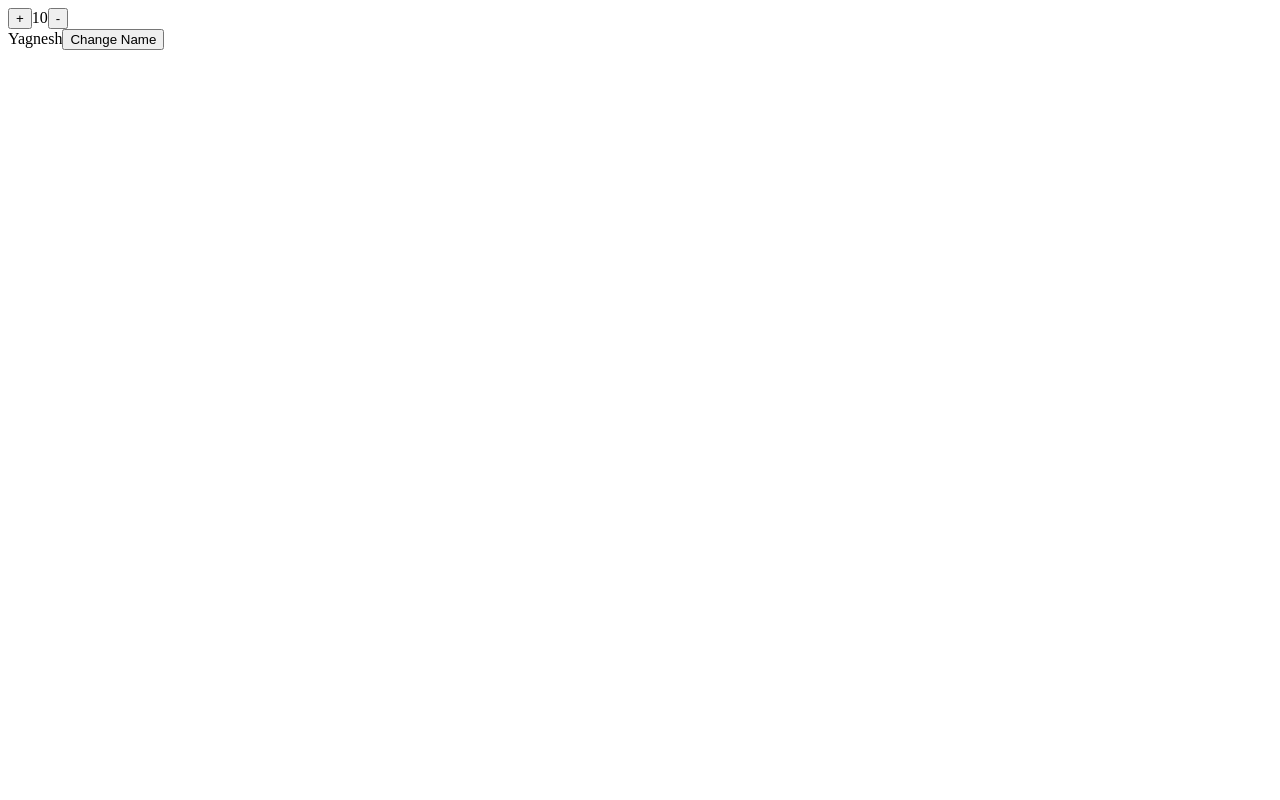
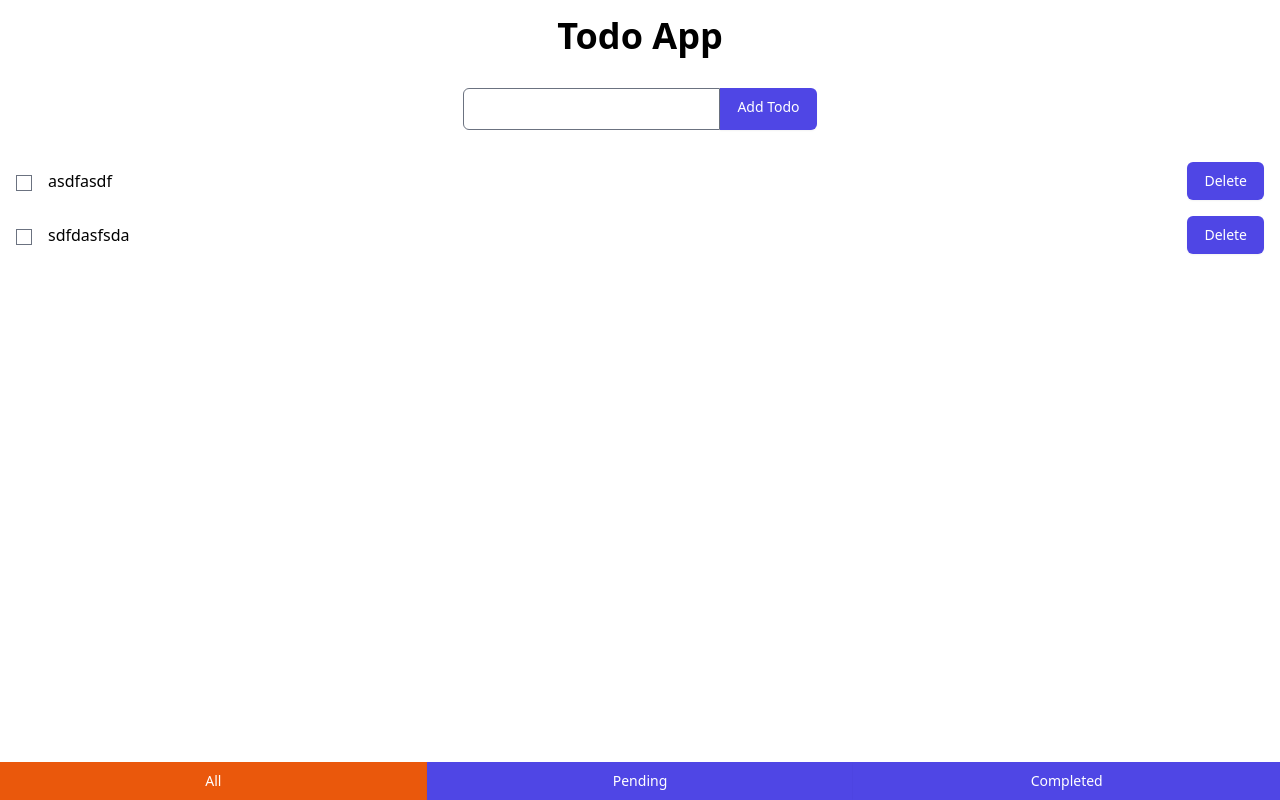
Before and after one commit to the-special-character/js-react-co-buffer, a React app: page / in a window 1280 px wide. Built offline with nearby package versions, Linux system fonts and the light colour scheme; data requests are answered from the project's data file.

Commit message:
completed todo app

```diff
--- a/db.json
+++ b/db.json
@@ -2,28 +2,13 @@
   "todoList": [
     {
       "text": "asdfasdf",
-      "isDone": true,
-      "id": 20
+      "isDone": false,
+      "id": 24
     },
     {
-      "text": "adfasdf",
-      "isDone": true,
-      "id": 21
-    },
-    {
-      "text": "asdfads",
+      "text": "sdfdasfsda",
       "isDone": false,
-      "id": 22
-    },
-    {
-      "text": "asdf",
-      "isDone": false,
-      "id": 23
-    },
-    {
-      "text": "asdfasdf",
-      "isDone": false,
-      "id": 24
+      "id": 25
     }
   ]
 }
--- a/src/app.jsx
+++ b/src/app.jsx
@@ -1,4 +1,10 @@
-import React, { PureComponent, createRef } from 'react';
+import React, {
+  useCallback,
+  useEffect,
+  useMemo,
+  useRef,
+  useState,
+} from 'react';
 import './style.scss';
 import './todo.scss';
 import TodoForm from './todoForm';
@@ -36,30 +42,23 @@ const errorState = ({
     return x;
   });
 
-export default class App extends PureComponent {
-  state = {
-    todoList: [],
-    filterStatus: 'all',
-    appState: [],
-  };
+export default function App() {
+  const [todoList, setTodoList] = useState([]);
+  const [filterStatus, setFilterStatus] = useState('all');
+  const [appState, setAppState] = useState([]);
+  const todoTextRef = useRef();
 
-  todoTextRef = createRef();
-
-  componentDidMount() {
-    this.loadTodo('all');
-  }
-
-  loadTodo = async (filterStatus) => {
+  const loadTodo = useCallback(async (ft) => {
     const type = 'LOAD_TODO';
     try {
-      this.setState(({ appState }) => ({
-        appState: requestState({ appState, type }),
-      }));
+      setAppState((val) =>
+        requestState({ appState: val, type }),
+      );
 
       let params = {};
-      if (filterStatus !== 'all') {
+      if (ft !== 'all') {
         params = {
-          isDone: filterStatus === 'completed',
+          isDone: ft === 'completed',
         };
       }
 
@@ -67,60 +66,55 @@ export default class App extends PureComponent {
         params,
       });
 
-      console.log(res.data);
+      setTodoList(res.data);
+      setFilterStatus(ft);
+      setAppState((val) =>
+        successState({ appState: val, type }),
+      );
+    } catch (error) {
+      setAppState((val) =>
+        errorState({ appState: val, type, error }),
+      );
+    }
+  }, []);
 
-      this.setState(({ appState }) => ({
-        todoList: res.data,
-        filterStatus,
-        appState: successState({ appState, type }),
-      }));
-    } catch (error) {
-      this.setState(({ appState }) => ({
-        appState: errorState({ appState, type, error }),
-      }));
-    }
-  };
-
-  addTodo = async (event) => {
+  const addTodo = useCallback(async (event) => {
     event.preventDefault();
     const type = 'ADD_TODO';
     try {
-      this.setState(({ appState }) => ({
-        appState: requestState({ appState, type }),
-      }));
+      setAppState((val) =>
+        requestState({ appState: val, type }),
+      );
 
       const res = await axiosInstance.post('todoList', {
-        text: this.todoTextRef.current.value,
+        text: todoTextRef.current.value,
         isDone: false,
       });
 
-      this.setState(
-        ({ todoList, appState }) => ({
-          todoList: [...todoList, res.data],
-          appState: successState({ appState, type }),
-        }),
-        () => {
-          this.todoTextRef.current.value = '';
-        },
+      setTodoList((val) => [...val, res.data]);
+      setAppState((val) =>
+        successState({ appState: val, type }),
       );
+
+      todoTextRef.current.value = '';
     } catch (error) {
-      this.setState(({ appState }) => ({
-        appState: errorState({ appState, type, error }),
-      }));
+      setAppState((val) =>
+        errorState({ appState: val, type, error }),
+      );
     }
-  };
+  }, []);
 
-  updateTodo = async (item) => {
+  const updateTodo = useCallback(async (item) => {
     const type = 'UPDATE_TODO';
     const loadingId = item.id;
     try {
-      this.setState(({ appState }) => ({
-        appState: requestState({
-          appState,
+      setAppState((val) =>
+        requestState({
+          appState: val,
           type,
           loadingId,
         }),
-      }));
+      );
 
       const res = await axiosInstance.put(
         `todoList/${item.id}`,
@@ -130,93 +124,100 @@ export default class App extends PureComponent {
         },
       );
 
-      this.setState(({ todoList, appState }) => {
-        const index = todoList.findIndex(
+      setTodoList((val) => {
+        const index = val.findIndex(
           (x) => x.id === item.id,
         );
-        return {
-          todoList: [
-            ...todoList.slice(0, index),
+        return [
+          ...val.slice(0, index),
           res.data,
-            ...todoList.slice(index + 1),
-          ],
-          appState: successState({
-            appState,
+          ...val.slice(index + 1),
+        ];
+      });
+
+      setAppState((val) =>
+        successState({
+          appState: val,
           type,
           loadingId,
         }),
-        };
-      });
+      );
     } catch (error) {
-      this.setState(({ appState }) => ({
-        appState: errorState({
-          appState,
+      setAppState((val) =>
+        errorState({
+          appState: val,
           type,
           error,
           loadingId,
         }),
-      }));
+      );
     }
-  };
+  }, []);
 
-  deleteTodo = async (item) => {
+  const deleteTodo = useCallback(async (item) => {
     const type = 'DELETE_TODO';
     const loadingId = item.id;
     try {
-      this.setState(({ appState }) => ({
-        appState: requestState({
-          appState,
+      setAppState((val) =>
+        requestState({
+          appState: val,
           type,
           loadingId,
         }),
-      }));
+      );
       await axiosInstance.delete(`todoList/${item.id}`);
 
-      this.setState(({ todoList, appState }) => {
-        const index = todoList.findIndex(
+      setTodoList((val) => {
+        const index = val.findIndex(
           (x) => x.id === item.id,
         );
-        return {
-          todoList: [
-            ...todoList.slice(0, index),
-            ...todoList.slice(index + 1),
-          ],
-          appState: successState({
-            appState,
+        return [
+          ...val.slice(0, index),
+          ...val.slice(index + 1),
+        ];
+      });
+
+      setAppState((val) =>
+        successState({
+          appState: val,
           type,
           loadingId,
         }),
-        };
-      });
+      );
     } catch (error) {
-      this.setState(({ appState }) => ({
-        appState: errorState({
-          appState,
+      setAppState((val) =>
+        errorState({
+          appState: val,
           type,
           error,
           loadingId,
         }),
-      }));
+      );
     }
-  };
+  }, []);
 
-  render() {
-    const { todoList, filterStatus, appState } = this.state;
+  useEffect(() => {
+    loadTodo('all');
+  }, [loadTodo]);
 
-    const loadTodoState = appState.find(
-      (x) => x.type === 'LOAD_TODO',
+  const loadTodoState = useMemo(
+    () => appState.find((x) => x.type === 'LOAD_TODO'),
+    [appState],
   );
 
-    const addTodoState = appState.find(
-      (x) => x.type === 'ADD_TODO',
+  const addTodoState = useMemo(
+    () => appState.find((x) => x.type === 'ADD_TODO'),
+    [appState],
   );
 
-    const updateTodoState = appState.filter(
-      (x) => x.type === 'UPDATE_TODO',
+  const updateTodoState = useMemo(
+    () => appState.filter((x) => x.type === 'UPDATE_TODO'),
+    [appState],
   );
 
-    const deleteTodoState = appState.filter(
-      (x) => x.type === 'DELETE_TODO',
+  const deleteTodoState = useMemo(
+    () => appState.filter((x) => x.type === 'DELETE_TODO'),
+    [appState],
   );
 
   if (loadTodoState?.status === 'REQUEST') {
@@ -231,16 +232,16 @@ export default class App extends PureComponent {
     <div className="todo">
       <h1 className="todo__title">Todo App</h1>
       <TodoForm
-          addTodo={this.addTodo}
-          ref={this.todoTextRef}
+        addTodo={addTodo}
+        ref={todoTextRef}
         addTodoState={addTodoState}
       />
       <div className="todo__list">
         {todoList.length > 0 && (
           <TodoList
             todoList={todoList}
-              updateTodo={this.updateTodo}
-              deleteTodo={this.deleteTodo}
+            updateTodo={updateTodo}
+            deleteTodo={deleteTodo}
             updateTodoState={updateTodoState}
             deleteTodoState={deleteTodoState}
           />
@@ -248,9 +249,227 @@ export default class App extends PureComponent {
       </div>
       <TodoFilter
         filterStatus={filterStatus}
-          filterTodo={this.loadTodo}
+        filterTodo={loadTodo}
       />
     </div>
   );
 }
-}
+
+// export default class App extends PureComponent {
+//   state = {
+//     todoList: [],
+//     filterStatus: 'all',
+//     appState: [],
+//   };
+
+//   todoTextRef = createRef();
+
+//   componentDidMount() {
+//     this.loadTodo('all');
+//   }
+
+//   loadTodo = async (filterStatus) => {
+//     const type = 'LOAD_TODO';
+//     try {
+//       this.setState(({ appState }) => ({
+//         appState: requestState({ appState, type }),
+//       }));
+
+//       let params = {};
+//       if (filterStatus !== 'all') {
+//         params = {
+//           isDone: filterStatus === 'completed',
+//         };
+//       }
+
+//       const res = await axiosInstance.get('todoList', {
+//         params,
+//       });
+
+//       console.log(res.data);
+
+//       this.setState(({ appState }) => ({
+//         todoList: res.data,
+//         filterStatus,
+//         appState: successState({ appState, type }),
+//       }));
+//     } catch (error) {
+//       this.setState(({ appState }) => ({
+//         appState: errorState({ appState, type, error }),
+//       }));
+//     }
+//   };
+
+//   addTodo = async (event) => {
+//     event.preventDefault();
+//     const type = 'ADD_TODO';
+//     try {
+//       this.setState(({ appState }) => ({
+//         appState: requestState({ appState, type }),
+//       }));
+
+//       const res = await axiosInstance.post('todoList', {
+//         text: this.todoTextRef.current.value,
+//         isDone: false,
+//       });
+
+//       this.setState(
+//         ({ todoList, appState }) => ({
+//           todoList: [...todoList, res.data],
+//           appState: successState({ appState, type }),
+//         }),
+//         () => {
+//           this.todoTextRef.current.value = '';
+//         },
+//       );
+//     } catch (error) {
+//       this.setState(({ appState }) => ({
+//         appState: errorState({ appState, type, error }),
+//       }));
+//     }
+//   };
+
+//   updateTodo = async (item) => {
+//     const type = 'UPDATE_TODO';
+//     const loadingId = item.id;
+//     try {
+//       this.setState(({ appState }) => ({
+//         appState: requestState({
+//           appState,
+//           type,
+//           loadingId,
+//         }),
+//       }));
+
+//       const res = await axiosInstance.put(
+//         `todoList/${item.id}`,
+//         {
+//           ...item,
+//           isDone: !item.isDone,
+//         },
+//       );
+
+//       this.setState(({ todoList, appState }) => {
+//         const index = todoList.findIndex(
+//           (x) => x.id === item.id,
+//         );
+//         return {
+//           todoList: [
+//             ...todoList.slice(0, index),
+//             res.data,
+//             ...todoList.slice(index + 1),
+//           ],
+//           appState: successState({
+//             appState,
+//             type,
+//             loadingId,
+//           }),
+//         };
+//       });
+//     } catch (error) {
+//       this.setState(({ appState }) => ({
+//         appState: errorState({
+//           appState,
+//           type,
+//           error,
+//           loadingId,
+//         }),
+//       }));
+//     }
+//   };
+
+//   deleteTodo = async (item) => {
+//     const type = 'DELETE_TODO';
+//     const loadingId = item.id;
+//     try {
+//       this.setState(({ appState }) => ({
+//         appState: requestState({
+//           appState,
+//           type,
+//           loadingId,
+//         }),
+//       }));
+//       await axiosInstance.delete(`todoList/${item.id}`);
+
+//       this.setState(({ todoList, appState }) => {
+//         const index = todoList.findIndex(
+//           (x) => x.id === item.id,
+//         );
+//         return {
+//           todoList: [
+//             ...todoList.slice(0, index),
+//             ...todoList.slice(index + 1),
+//           ],
+//           appState: successState({
+//             appState,
+//             type,
+//             loadingId,
+//           }),
+//         };
+//       });
+//     } catch (error) {
+//       this.setState(({ appState }) => ({
+//         appState: errorState({
+//           appState,
+//           type,
+//           error,
+//           loadingId,
+//         }),
+//       }));
+//     }
+//   };
+
+//   render() {
+//     const { todoList, filterStatus, appState } = this.state;
+
+//     const loadTodoState = appState.find(
+//       (x) => x.type === 'LOAD_TODO',
+//     );
+
+//     const addTodoState = appState.find(
+//       (x) => x.type === 'ADD_TODO',
+//     );
+
+//     const updateTodoState = appState.filter(
+//       (x) => x.type === 'UPDATE_TODO',
+//     );
+
+//     const deleteTodoState = appState.filter(
+//       (x) => x.type === 'DELETE_TODO',
+//     );
+
+//     if (loadTodoState?.status === 'REQUEST') {
+//       return <h1>Loading...</h1>;
+//     }
+
+//     if (loadTodoState?.status === 'ERROR') {
+//       return <h1>{loadTodoState.message}</h1>;
+//     }
+
+//     return (
+//       <div className="todo">
+//         <h1 className="todo__title">Todo App</h1>
+//         <TodoForm
+//           addTodo={this.addTodo}
+//           ref={this.todoTextRef}
+//           addTodoState={addTodoState}
+//         />
+//         <div className="todo__list">
+//           {todoList.length > 0 && (
+//             <TodoList
+//               todoList={todoList}
+//               updateTodo={this.updateTodo}
+//               deleteTodo={this.deleteTodo}
+//               updateTodoState={updateTodoState}
+//               deleteTodoState={deleteTodoState}
+//             />
+//           )}
+//         </div>
+//         <TodoFilter
+//           filterStatus={filterStatus}
+//           filterTodo={this.loadTodo}
+//         />
+//       </div>
+//     );
+//   }
+// }
--- a/src/index.jsx
+++ b/src/index.jsx
@@ -1,64 +1,114 @@
-import React, { useState, useEffect, useRef } from 'react';
+import React, {
+  useState,
+  useEffect,
+  useRef,
+  memo,
+  useMemo,
+  useCallback,
+} from 'react';
 import { createRoot } from 'react-dom/client';
-// import App from './app';
+import App from './app';
 import ErrorBoundary from './errorBoundary';
 
 const container = document.getElementById('root');
 
 const root = createRoot(container);
 
-function App({ number }) {
-  const [counter, setCounter] = useState(number);
-  const [name, setName] = useState('Yagnesh');
-  const isMounted = useRef(false);
+// function Child1({ data, fn }) {
+//   console.log('Child1');
+//   return (
+//     <div>
+//       <h1>Hello Child1</h1>
+//       {data.map((x) => (
+//         <p key={x}>{x}</p>
+//       ))}
+//       <button onClick={fn} type="button">
+//         Click me
+//       </button>
+//     </div>
+//   );
+// }
 
-  // Clousures
-  const increment = () => {
-    setCounter((val) => val + 1);
-  };
+// const Child1Memo = memo(Child1);
 
-  const decrement = () => {
-    setCounter((val) => val - 1);
-  };
+// function Child2({ data, fn }) {
+//   console.log('Child2');
+//   return (
+//     <div>
+//       <h1>Hello Child2</h1>
+//       {data.map((x) => (
+//         <p key={x}>{x}</p>
+//       ))}
+//       <button onClick={fn} type="button">
+//         Click me
+//       </button>
+//     </div>
+//   );
+// }
 
-  const changeName = () => {
-    setName('Rohit');
-  };
+// const Child2Memo = memo(Child2);
 
-  // Never Change Value of dependency
-  useEffect(() => {
-    if (isMounted.current) {
-      console.log('Change value');
-    }
-  }, [name]);
+// function App({ number }) {
+//   const [counter, setCounter] = useState(number);
+//   const [name, setName] = useState('Yagnesh');
+//   const isMounted = useRef(false);
 
-  // Component Did Mount
-  // Component Did Update  // **Never write useEffect without dependency**
-  useEffect(() => {
-    console.log('Component Did Mount');
-    isMounted.current = true;
-  }, []);
+//   // Memorizing The non primitive type of data
+//   const data = useMemo(() => [1, 2, 3], [name]);
 
-  return (
-    <>
-      <div>
-        <button type="button" onClick={increment}>
-          +
-        </button>
-        {counter}
-        <button type="button" onClick={decrement}>
-          -
-        </button>
-      </div>
-      <div>
-        {name}
-        <button type="button" onClick={changeName}>
-          Change Name
-        </button>
-      </div>
-    </>
-  );
-}
+//   const fn = useCallback(() => {
+//     console.log('hello wold');
+//   }, [name]);
+
+//   // Clousures
+//   const increment = () => {
+//     setCounter((val) => val + 1);
+//   };
+
+//   const decrement = () => {
+//     setCounter((val) => val - 1);
+//   };
+
+//   const changeName = () => {
+//     setName('Rohit');
+//   };
+
+//   // Never Change Value of dependency
+//   useEffect(() => {
+//     if (isMounted.current) {
+//       console.log('Change value');
+//     }
+//   }, [name]);
+
+//   // Component Did Mount
+//   // Component Did Update  // **Never write useEffect without dependency**
+//   useEffect(() => {
+//     console.log('Component Did Mount');
+//     isMounted.current = true;
+//   }, []);
+
+//   return (
+//     <>
+//       <div>
+//         <button type="button" onClick={increment}>
+//           +
+//         </button>
+//         {counter}
+//         <button type="button" onClick={decrement}>
+//           -
+//         </button>
+//       </div>
+//       <div>
+//         {name}
+//         <button type="button" onClick={changeName}>
+//           Change Name
+//         </button>
+//       </div>
+//       <Child1Memo data={data} fn={fn} />
+//       <Child2Memo data={data} fn={fn} />
+//     </>
+//   );
+// }
 
 root.render(
   <ErrorBoundary>
--- a/src/todoForm.jsx
+++ b/src/todoForm.jsx
@@ -26,6 +26,8 @@ const TodoForm = forwardRef(
   ),
 );
 
+TodoForm.displayName = 'TodoForm';
+
 TodoForm.propTypes = {
   addTodo: PropTypes.func.isRequired,
   addTodoState: PropTypes.shape({
```
Lines whose indentation alone changed are shown as unchanged.
